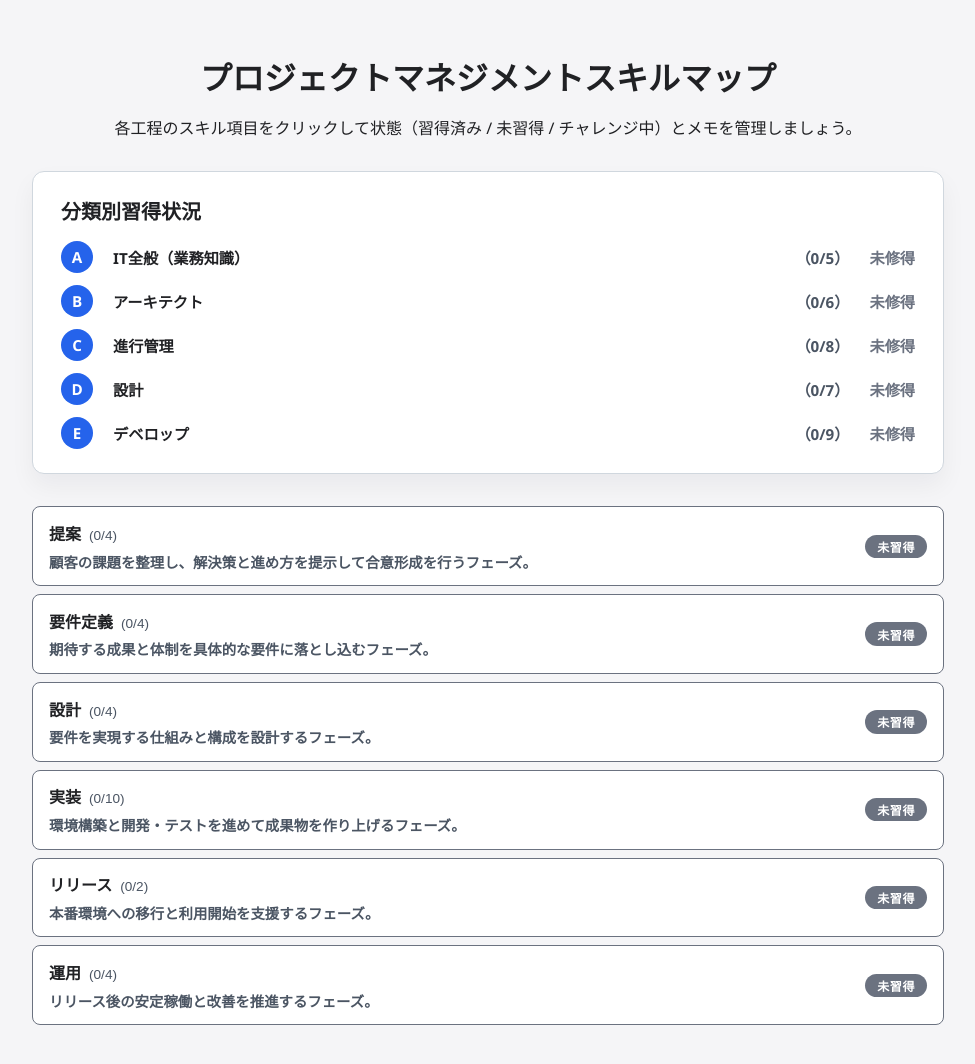
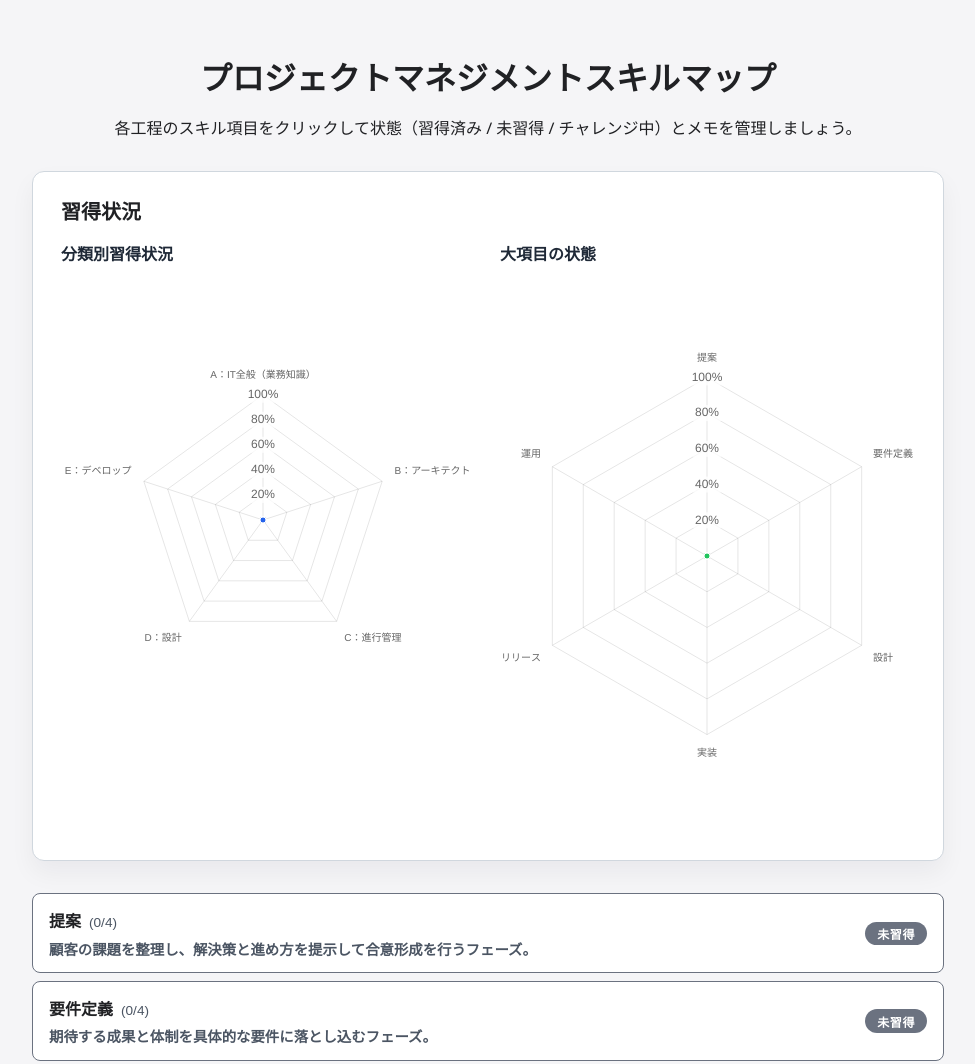
Before and after one commit to susuifourmix/roadmap_mock, a plain HTML site: page index.html in a window 1280 px wide. Shown: the top 1064 px of the page, without its empty margins (152-1127 px from the left). Drawn offline with nearby package versions, Linux system fonts and the light colour scheme; animation ran at ten frames a second.

Commit message:
Use radar charts for skill status overview

```diff
--- a/index.html
+++ b/index.html
@@ -14,6 +14,7 @@
     </header>
     <div id="roadmap" class="roadmap"></div>
   </main>
+  <script src="https://cdn.jsdelivr.net/npm/chart.js"></script>
   <script src="script.js"></script>
 </body>
 </html>
--- a/script.js
+++ b/script.js
@@ -22,7 +22,11 @@ const SKILL_CATEGORIES = {
 const itemStatusMap = {};
 const itemToCategoriesMap = {};
 const categoryItemIds = {};
-const categorySummaryElements = {};
+const majorItemLeafIds = {};
+const majorItemInfo = {};
+let majorItemOrder = [];
+let categoryRadarChart = null;
+let majorRadarChart = null;
 
 const roadmapData = [
   {
@@ -305,7 +309,8 @@ document.addEventListener("DOMContentLoaded", () => {
   }
 
   container.appendChild(createList(roadmapData));
-  updateAllCategorySummaries();
+  initializeRadarCharts();
+  updateRadarCharts();
 });
 
 function createList(items) {
@@ -524,49 +529,41 @@ function createCategorySummarySection() {
   section.className = "category-summary";
 
   const heading = document.createElement("h2");
-  heading.textContent = "分類別習得状況";
+  heading.textContent = "習得状況";
   section.appendChild(heading);
 
-  const list = document.createElement("ul");
-  list.className = "category-summary-list";
+  const chartsWrapper = document.createElement("div");
+  chartsWrapper.className = "summary-charts";
 
-  Object.entries(SKILL_CATEGORIES).forEach(([code, info]) => {
-    const itemIds = categoryItemIds[code] || [];
-    const listItem = document.createElement("li");
-    listItem.className = "category-summary-item";
+  const categoryBlock = document.createElement("div");
+  categoryBlock.className = "summary-chart-block";
 
-    const codeSpan = document.createElement("span");
-    codeSpan.className = "category-summary-code";
-    codeSpan.textContent = code;
+  const categoryHeading = document.createElement("h3");
+  categoryHeading.textContent = "分類別習得状況";
+  categoryBlock.appendChild(categoryHeading);
 
-    const labelSpan = document.createElement("span");
-    labelSpan.className = "category-summary-label";
-    labelSpan.textContent = info.label;
+  const categoryCanvas = document.createElement("canvas");
+  categoryCanvas.id = "categoryRadarChart";
+  categoryCanvas.className = "summary-chart-canvas";
+  categoryBlock.appendChild(categoryCanvas);
 
-    const progressSpan = document.createElement("span");
-    progressSpan.className = "category-summary-progress";
-    progressSpan.textContent = `（0/${itemIds.length}）`;
+  chartsWrapper.appendChild(categoryBlock);
 
-    const statusSpan = document.createElement("span");
-    statusSpan.className = "category-summary-status";
-    statusSpan.dataset.status = "未修得";
-    statusSpan.textContent = "未修得";
+  const majorBlock = document.createElement("div");
+  majorBlock.className = "summary-chart-block";
 
-    listItem.appendChild(codeSpan);
-    listItem.appendChild(labelSpan);
-    listItem.appendChild(progressSpan);
-    listItem.appendChild(statusSpan);
+  const majorHeading = document.createElement("h3");
+  majorHeading.textContent = "大項目の状態";
+  majorBlock.appendChild(majorHeading);
 
-    list.appendChild(listItem);
+  const majorCanvas = document.createElement("canvas");
+  majorCanvas.id = "majorRadarChart";
+  majorCanvas.className = "summary-chart-canvas";
+  majorBlock.appendChild(majorCanvas);
 
-    categorySummaryElements[code] = {
-      item: listItem,
-      progress: progressSpan,
-      status: statusSpan
-    };
-  });
+  chartsWrapper.appendChild(majorBlock);
 
-  section.appendChild(list);
+  section.appendChild(chartsWrapper);
 
   return section;
 }
@@ -622,54 +619,176 @@ function updateCompletionSummaryUpwards(listItem) {
   }
 }
 
-function updateCategorySummariesForItem(itemId) {
-  const categories = itemToCategoriesMap[itemId];
+function updateCategorySummariesForItem(_itemId) {
+  updateRadarCharts();
+}
 
-  if (!categories || categories.length === 0) {
+function initializeRadarCharts() {
+  if (typeof Chart === "undefined") {
+    console.warn("Chart.js is not available. Radar charts will not be rendered.");
     return;
   }
 
-  categories.forEach((code) => updateCategorySummary(code));
+  const categoryCanvas = document.getElementById("categoryRadarChart");
+  const majorCanvas = document.getElementById("majorRadarChart");
+
+  if (categoryCanvas) {
+    const { labels, data } = computeCategoryRadarData();
+
+    if (categoryRadarChart) {
+      categoryRadarChart.destroy();
     }
 
-function updateCategorySummary(code) {
-  const summaryElement = categorySummaryElements[code];
+    categoryRadarChart = new Chart(categoryCanvas.getContext("2d"), {
+      type: "radar",
+      data: {
+        labels,
+        datasets: [
+          {
+            label: "達成率（%）",
+            data,
+            backgroundColor: "rgba(37, 99, 235, 0.2)",
+            borderColor: "rgba(37, 99, 235, 0.8)",
+            pointBackgroundColor: "rgba(37, 99, 235, 1)",
+            pointBorderColor: "#fff"
+          }
+        ]
+      },
+      options: {
+        responsive: true,
+        maintainAspectRatio: false,
+        plugins: {
+          legend: {
+            display: false
+          }
+        },
+        scales: {
+          r: {
+            beginAtZero: true,
+            min: 0,
+            max: 100,
+            ticks: {
+              stepSize: 20,
+              callback: (value) => `${value}%`
+            }
+          }
+        }
+      }
+    });
+  }
 
-  if (!summaryElement) {
+  if (majorCanvas) {
+    const { labels, data } = computeMajorRadarData();
+
+    if (majorRadarChart) {
+      majorRadarChart.destroy();
+    }
+
+    majorRadarChart = new Chart(majorCanvas.getContext("2d"), {
+      type: "radar",
+      data: {
+        labels,
+        datasets: [
+          {
+            label: "達成率（%）",
+            data,
+            backgroundColor: "rgba(34, 197, 94, 0.2)",
+            borderColor: "rgba(34, 197, 94, 0.8)",
+            pointBackgroundColor: "rgba(34, 197, 94, 1)",
+            pointBorderColor: "#fff"
+          }
+        ]
+      },
+      options: {
+        responsive: true,
+        maintainAspectRatio: false,
+        plugins: {
+          legend: {
+            display: false
+          }
+        },
+        scales: {
+          r: {
+            beginAtZero: true,
+            min: 0,
+            max: 100,
+            ticks: {
+              stepSize: 20,
+              callback: (value) => `${value}%`
+            }
+          }
+        }
+      }
+    });
+  }
+}
+
+function updateRadarCharts() {
+  updateCategoryRadarChart();
+  updateMajorRadarChart();
+}
+
+function updateCategoryRadarChart() {
+  if (!categoryRadarChart) {
     return;
   }
 
+  const { labels, data } = computeCategoryRadarData();
+  categoryRadarChart.data.labels = labels;
+  categoryRadarChart.data.datasets[0].data = data;
+  categoryRadarChart.update();
+}
+
+function updateMajorRadarChart() {
+  if (!majorRadarChart) {
+    return;
+  }
+
+  const { labels, data } = computeMajorRadarData();
+  majorRadarChart.data.labels = labels;
+  majorRadarChart.data.datasets[0].data = data;
+  majorRadarChart.update();
+}
+
+function computeCategoryRadarData() {
+  const labels = [];
+  const data = [];
+
+  Object.entries(SKILL_CATEGORIES).forEach(([code, info]) => {
     const itemIds = categoryItemIds[code] || [];
     const total = itemIds.length;
     const completed = itemIds.filter(
       (itemId) => (itemStatusMap[itemId] || STATUS_OPTIONS[0]) === "習得済み"
     ).length;
 
-  const statusLabel = determineCategoryStatus(total, completed);
+    labels.push(`${code}：${info.label}`);
+    data.push(total === 0 ? 0 : Math.round((completed / total) * 100));
+  });
 
-  summaryElement.progress.textContent = `（${completed}/${total}）`;
-  summaryElement.status.textContent = statusLabel;
-  summaryElement.status.dataset.status = statusLabel;
+  return { labels, data };
 }
 
-function updateAllCategorySummaries() {
-  Object.keys(SKILL_CATEGORIES).forEach((code) => updateCategorySummary(code));
+function computeMajorRadarData() {
+  const labels = [];
+  const data = [];
+
+  majorItemOrder.forEach((id) => {
+    const info = majorItemInfo[id];
+    if (!info) {
+      return;
     }
 
-function determineCategoryStatus(total, completed) {
-  if (total === 0) {
-    return "対象なし";
-  }
+    const leafIds = majorItemLeafIds[id] || [];
+    const total = leafIds.length;
+    const completed = leafIds.filter(
+      (itemId) => (itemStatusMap[itemId] || STATUS_OPTIONS[0]) === "習得済み"
+    ).length;
 
-  if (completed === total) {
-    return "習得済み";
-  }
+    labels.push(info.name);
+    data.push(total === 0 ? 0 : Math.round((completed / total) * 100));
+  });
 
-  if (completed > 0) {
-    return "チャレンジ中";
-  }
-
-  return "未修得";
+  return { labels, data };
 }
 
 function initializeCategoryAssignments(items) {
@@ -677,7 +796,21 @@ function initializeCategoryAssignments(items) {
     categoryItemIds[code] = [];
   });
 
-  traverseRoadmap(items, (leafItem) => {
+  Object.keys(majorItemLeafIds).forEach((key) => {
+    delete majorItemLeafIds[key];
+  });
+  Object.keys(majorItemInfo).forEach((key) => {
+    delete majorItemInfo[key];
+  });
+  majorItemOrder = [];
+
+  items.forEach((item) => {
+    majorItemOrder.push(item.id);
+    majorItemInfo[item.id] = { name: item.name };
+    majorItemLeafIds[item.id] = [];
+  });
+
+  traverseRoadmap(items, (leafItem, ancestors) => {
     const categories = Array.isArray(leafItem.skillCategories)
       ? [...leafItem.skillCategories]
       : [];
@@ -694,15 +827,28 @@ function initializeCategoryAssignments(items) {
         categoryItemIds[code].push(leafItem.id);
       }
     });
+
+    const topLevel = ancestors && ancestors.length > 0 ? ancestors[0] : leafItem;
+    if (topLevel) {
+      if (!majorItemLeafIds[topLevel.id]) {
+        majorItemLeafIds[topLevel.id] = [];
+      }
+
+      if (!majorItemLeafIds[topLevel.id].includes(leafItem.id)) {
+        majorItemLeafIds[topLevel.id].push(leafItem.id);
+      }
+    }
   });
 }
 
-function traverseRoadmap(items, onLeaf) {
+function traverseRoadmap(items, onLeaf, ancestors = []) {
   items.forEach((item) => {
+    const nextAncestors = [...ancestors, item];
+
     if (item.children && item.children.length > 0) {
-      traverseRoadmap(item.children, onLeaf);
+      traverseRoadmap(item.children, onLeaf, nextAncestors);
     } else {
-      onLeaf(item);
+      onLeaf(item, ancestors);
     }
   });
 }
--- a/styles.css
+++ b/styles.css
@@ -51,64 +51,30 @@ header h1 {
   font-size: 1.25rem;
 }
 
-.category-summary-list {
-  list-style: none;
-  margin: 0;
-  padding: 0;
+.summary-charts {
+  display: flex;
+  flex-wrap: wrap;
+  gap: 1.5rem;
+}
+
+.summary-chart-block {
+  flex: 1 1 280px;
   display: flex;
   flex-direction: column;
   gap: 0.75rem;
 }
 
-.category-summary-item {
-  display: flex;
-  flex-wrap: wrap;
-  align-items: center;
-  gap: 0.75rem 1.25rem;
-  font-size: 0.95rem;
-  font-weight: 600;
+.summary-chart-block h3 {
+  margin: 0;
+  font-size: 1rem;
+  color: #1f2937;
 }
 
-.category-summary-code {
-  display: inline-flex;
-  align-items: center;
-  justify-content: center;
-  width: 2rem;
-  height: 2rem;
-  border-radius: 50%;
-  background: var(--accent);
-  color: #fff;
-  font-weight: 700;
-}
-
-.category-summary-label {
-  flex: 1 1 auto;
-  min-width: 160px;
-}
-
-.category-summary-progress {
-  color: #4b5563;
-  font-variant-numeric: tabular-nums;
-}
-
-.category-summary-status {
-  font-weight: 700;
-}
-
-.category-summary-status[data-status="習得済み"] {
-  color: var(--completed);
-}
-
-.category-summary-status[data-status="チャレンジ中"] {
-  color: var(--in-progress);
-}
-
-.category-summary-status[data-status="未修得"] {
-  color: var(--not-started);
-}
-
-.category-summary-status[data-status="対象なし"] {
-  color: #6b7280;
+.summary-chart-canvas {
+  width: 100%;
+  max-width: 100%;
+  aspect-ratio: 1;
+  min-height: 260px;
 }
 
 .roadmap ul {
```
Lines whose indentation alone changed are shown as unchanged.
